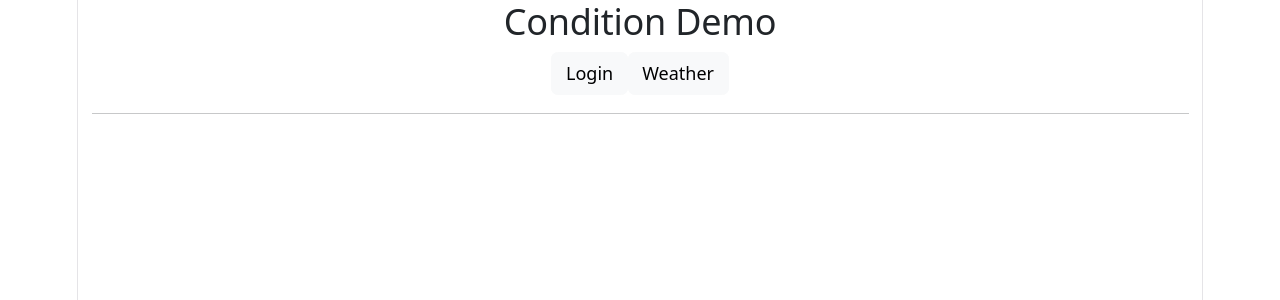
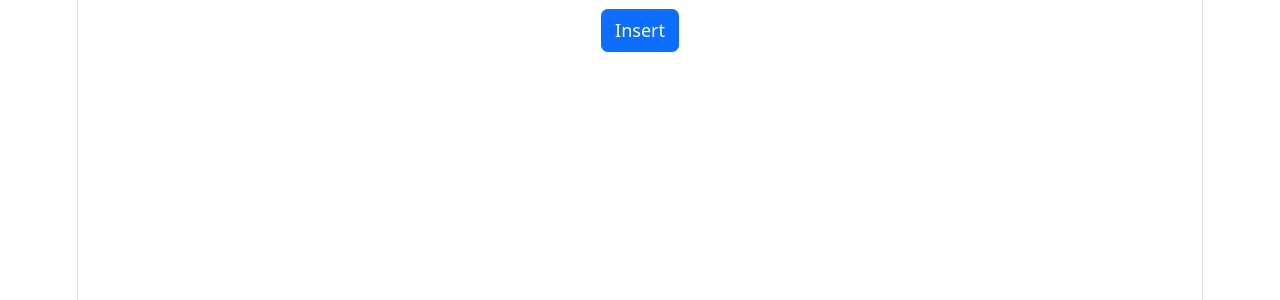
Before and after one commit to walmikdighe/fronendreact, a React (Vite) app: page / in a window 1280 px wide. Shown: the top 300 px of the page. Built offline with nearby package versions, Linux system fonts and the light colour scheme.

Commit message:
EventBinding

```diff
--- /dev/null
+++ b/src/components/event-demo/event-demo.jsx
@@ -0,0 +1,36 @@
+
+export function EventDemo(){
+
+
+//     function handleInsertClick(e){
+//         console.log(`
+//            X Postion:${e.clientX}\n
+//            Shift Key:${e.shiftKey}\n
+//            Button Name:${e.target.name}\n
+//            Button Class:${e.target.className}
+
+//            `);
+
+//     }
+
+
+function handleDetailedClick(e,...details){
+    let [id,name,stock,cities,rating]=details;
+
+    console.log(`
+        Id:${id}\n
+        Name:${name}\n
+        stock:${stock}\n
+        cities:${cities}\n
+        rating:${rating}
+        `)
+
+}
+
+     return(
+       <div className="container-fluid">
+           <button onClick={(e)=>handleDetailedClick(e,1,"TV",true,['hydrabad','banglore'],10.01)} name="insert"  value="btnInsert" className="btn btn-primary mt-2">Insert</button>
+         </div>
+    )
+
+ }
--- a/src/main.jsx
+++ b/src/main.jsx
@@ -17,8 +17,10 @@ import { FakestoreIndex } from './components/fakestore/fakestore-index.jsx'
 import "bootstrap/dist/css/bootstrap.min.css";
 import "bootstrap/dist/js/bootstrap.bundle.min.js";
 import { ConditionDemo } from './components/condition-demo/condition-demo.jsx'
+import { EventDemo } from './components/event-demo/event-demo.jsx'
 
 createRoot(document.getElementById('root')).render(
-<ConditionDemo/>
+  <EventDemo/>
+
 
 )
```
